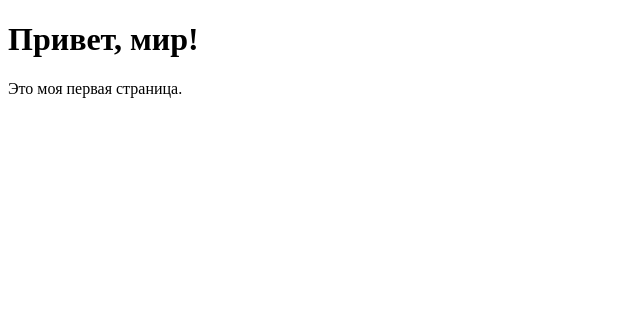
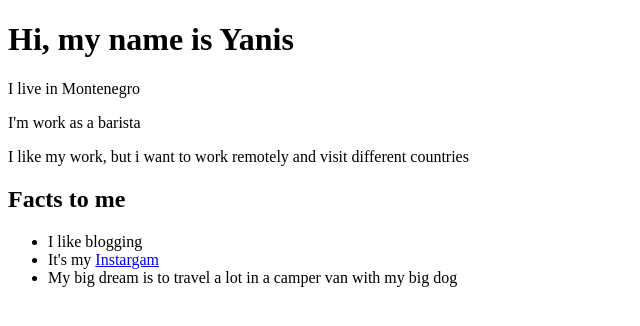
Before and after one commit to pisyaselezneva99-create/my-first-site, a plain HTML site: page index.html in a window 1280 px wide. Shown: the whole page, without its empty margins (0-640 px from the left). Drawn offline with Linux system fonts and the light colour scheme.

Commit message:
Update index.html

```diff
--- a/index.html
+++ b/index.html
@@ -1,12 +1,21 @@
 <!DOCTYPE html>
-<html lang="ru">
+<html lang="en">
   <head>
     <meta charset="UTF-8">
     <meta name="viewport" content="width=device-width, initial-scale=1.0">
-    <title>Моя первая страница</title>
+    <title>About me title</title>
   </head>
   <body>
-    <h1>Привет, мир!</h1>
-    <p>Это моя первая страница.</p>
+    <h1>Hi, my name is Yanis</h1>
+    <p>I live in Montenegro</p>
+    <p>I'm work as a barista</p>
+    <p>I like my work, but i want to work remotely and visit different countries</p>
+    <h2>Facts to me</h2>
+    <ul>
+      <li>I like blogging</li>
+      <li>It's my <a href="https://www.instagram.com/yanis.silchenko/">Instargam</a></li>
+      <li>My big dream is to travel a lot in a camper van with my big dog</li>
+    </ul>
+
   </body>
 </html>
```
